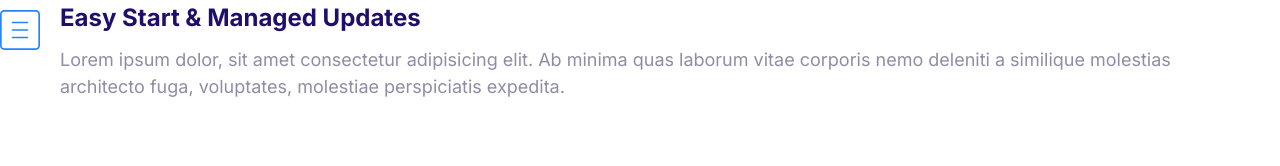
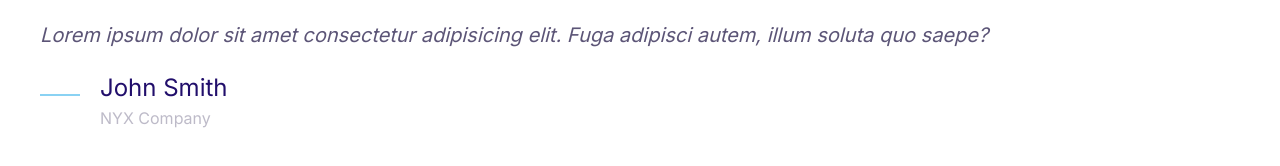
Before and after one commit to Elahirad/NYXify, a plain HTML site: page index.html in a window 1280 px wide. Drawn offline with Linux system fonts and the light colour scheme.

Commit message:
Adding quotes styles.

```diff
--- a/css/style.css
+++ b/css/style.css
@@ -4,6 +4,7 @@
   --color-accent: #ff3400;
   --color-headings: #210e6b;
   --color-body: #918ca4;
+  --color-body-darker: #5c5577;
   --color-border: #ccc;
   --border-radius: 30px;
 }
@@ -352,3 +353,38 @@ a {
 .media__image {
   margin-top: 1rem;
 }
+
+/* Quotes */
+.quote {
+  color: var(--color-body-darker);
+  font-size: 3rem;
+  font-style: italic;
+}
+.quote__image {
+  position: relative;
+  bottom: 5px;
+}
+.quote__author {
+  font-size: 3rem;
+  font-weight: 500;
+  font-style: normal;
+  margin-bottom: 0;
+}
+.quote__company {
+  font-style: normal;
+  font-size: 2rem;
+  opacity: 0.4;
+}
+
+@media screen and (min-width: 1024px) {
+  .quote {
+    font-size: 2rem;
+  }
+  .quote__author {
+    font-size: 2.4rem;
+  }
+
+  .quote__company {
+    font-size: 1.6rem;
+  }
+}
--- a/index.html
+++ b/index.html
@@ -15,20 +15,24 @@
     <link rel="stylesheet" href="css/style.css" />
   </head>
   <body>
+    <blockquote class="quote">
+      <p>
+        Lorem ipsum dolor sit amet consectetur adipisicing elit. Fuga adipisci
+        autem, illum soluta quo saepe?
+      </p>
+      <footer>
         <div class="media">
-      <div class="media__image">
+          <div class="media__image quote__image">
             <svg class="icon icon--primary">
-          <use xlink:href="images/sprite.svg#menu"></use>
+              <use xlink:href="images/sprite.svg#line"></use>
             </svg>
           </div>
           <div class="media__body">
-        <h3 class="media__title">Easy Start & Managed Updates</h3>
-        <p>
-          Lorem ipsum dolor, sit amet consectetur adipisicing elit. Ab minima
-          quas laborum vitae corporis nemo deleniti a similique molestias
-          architecto fuga, voluptates, molestiae perspiciatis expedita.
-        </p>
+            <h3 class="media__title quote__author">John Smith</h3>
+            <p class="quote__company">NYX Company</p>
           </div>
         </div>
+      </footer>
+    </blockquote>
   </body>
 </html>
```
Also changed, not shown: component/quotes.html (added, +19 -0 lines). Lines whose indentation alone changed are shown as unchanged.
